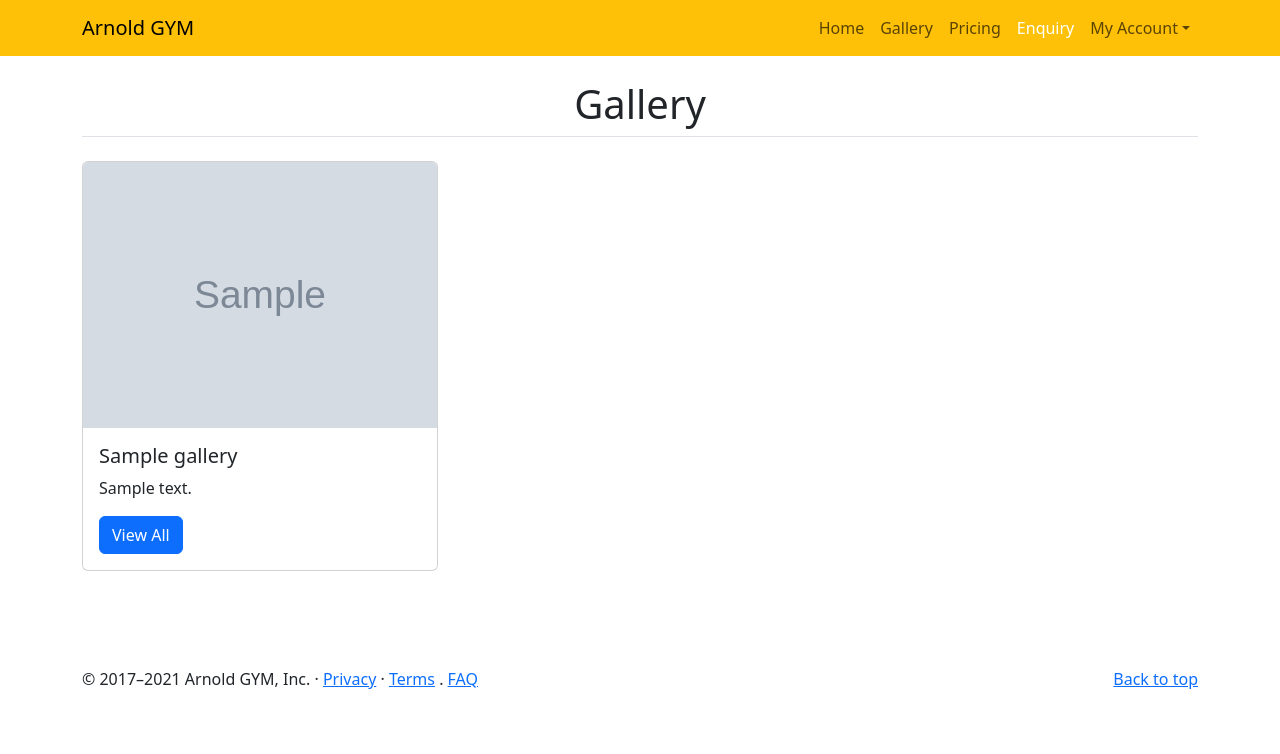
After one commit to dmr31-coding/swimming-pool-crm-intern, a Django app: page /gallery in a window 1280 px wide. The commit adds this page. Shown: the top 754 px of the page. Run offline with Django 5.2, Linux system fonts and the light colour scheme; tables that the repository leaves empty hold one stand-in row (values such as "Sample post"); grey boxes marked "Sample" are stand-in pictures; some libraries are stand-ins or nearby versions.

Commit message:
gallery gallerydetail dynamic

```diff
--- a/swimming_app/models.py
+++ b/swimming_app/models.py
@@ -55,3 +55,29 @@ class Enquiry(models.Model):
 
     def __str__(self):
         return self.full_name
+
+
+# Gallery Model
+class Gallery(models.Model):
+    title = models.CharField(max_length=150)
+    detail = models.TextField()
+    img = models.ImageField(upload_to="gallery/", null=True)
+
+    def __str__(self):
+        return self.title
+
+    def image_tag(self):
+        return mark_safe('<img src = "%s" width="80" />' % (self.img.url))
+
+
+# Gallery Images
+class GalleryImage(models.Model):
+    gallery = models.ForeignKey(Gallery, on_delete=models.CASCADE, null=True)
+    alt_text = models.CharField(max_length=150)
+    img = models.ImageField(upload_to="gallery_imgs/", null=True)
+
+    def __str__(self):
+        return self.alt_text
+
+    def image_tag(self):
+        return mark_safe('<img src = "%s" width="80" />' % (self.img.url))
--- a/swimming_app/urls.py
+++ b/swimming_app/urls.py
@@ -10,7 +10,8 @@ urlpatterns = [
     path("pagedetail/<int:id>", views.page_detail, name="pagedetail"),
     path("faq", views.faq_list, name="faq"),
     path("enquiry", views.enquiry, name="enquiry"),
-
+    path("gallery", views.gallery, name="gallery"),
+    path("gallerydetail/<int:id>", views.gallery_detail, name="gallerydetail"),
 ]
 
 
--- a/swimming_app/views.py
+++ b/swimming_app/views.py
@@ -38,3 +38,20 @@ def enquiry(request):
             msg = "Data has been saved."
     form = forms.EnquiryForm
     return render(request, "bootstrap/enquiry.html", {"form": form, "msg": msg})
+
+
+# Show galleries
+def gallery(request):
+    gallery = models.Gallery.objects.all().order_by("-id")
+    return render(request, "bootstrap/gallery.html", {"galleries": gallery})
+
+
+# Show gallery photos
+def gallery_detail(request, id):
+    gallery = models.Gallery.objects.get(id=id)
+    gallery_imgs = models.GalleryImage.objects.filter(gallery=gallery).order_by("-id")
+    return render(
+        request,
+        "bootstrap/gallery_img.html",
+        {"gallery_imgs": gallery_imgs, "gallery": gallery},
+    )
--- a/templates/bootstrap/base.html
+++ b/templates/bootstrap/base.html
@@ -45,7 +45,7 @@
                         </li>
 
                         <li class="nav-item">
-                            <a class="nav-link" aria-current="page" href="gallery.php">Gallery</a>
+                            <a class="nav-link" aria-current="page" href="{% url 'gallery' %}">Gallery</a>
 
                         </li>
 
--- /dev/null
+++ b/templates/bootstrap/gallery.html
@@ -0,0 +1,33 @@
+
+{% extends "bootstrap/base.html" %}
+
+{% block content %}
+
+    <!-- Main Start -->
+    <main>
+        <!-- Gallery -->
+        <section class="container my-4">
+            <h1 class="text-center mb-4 section-heading border-bottom pb-2">Gallery</h1>
+            <div class="row">
+
+                {% for gallery in galleries %}
+                    <div class="col-md-4 mb-4">
+                        <div class="card">
+                            <img src="{{ gallery.img.url }}"
+                                 class="card-img-top"
+                                 alt="{{ gallery.title }}">
+                            <div class="card-body">
+                                <h5 class="card-title">{{ gallery.title }}</h5>
+                                <p class="card-text">{{ gallery.detail }}</p>
+                                <a href="{% url 'gallerydetail' gallery.id %}" class="btn btn-primary">View All</a>
+                            </div>
+                        </div>
+                    </div>
+                {% endfor %}
+
+            </div>
+        </section>
+        <!-- End -->
+    </main>
+    <!-- End -->
+{% endblock %}
```
Also changed, not shown: swimming_app/admin.py (+20 -0 lines), templates/bootstrap/gallery_img.html (added, +29 -0 lines), swimming_app/migrations/0007_gallery_galleryimage.py (added), swimming_app/migrations/0008_galleryimage_gallery.py (added).
